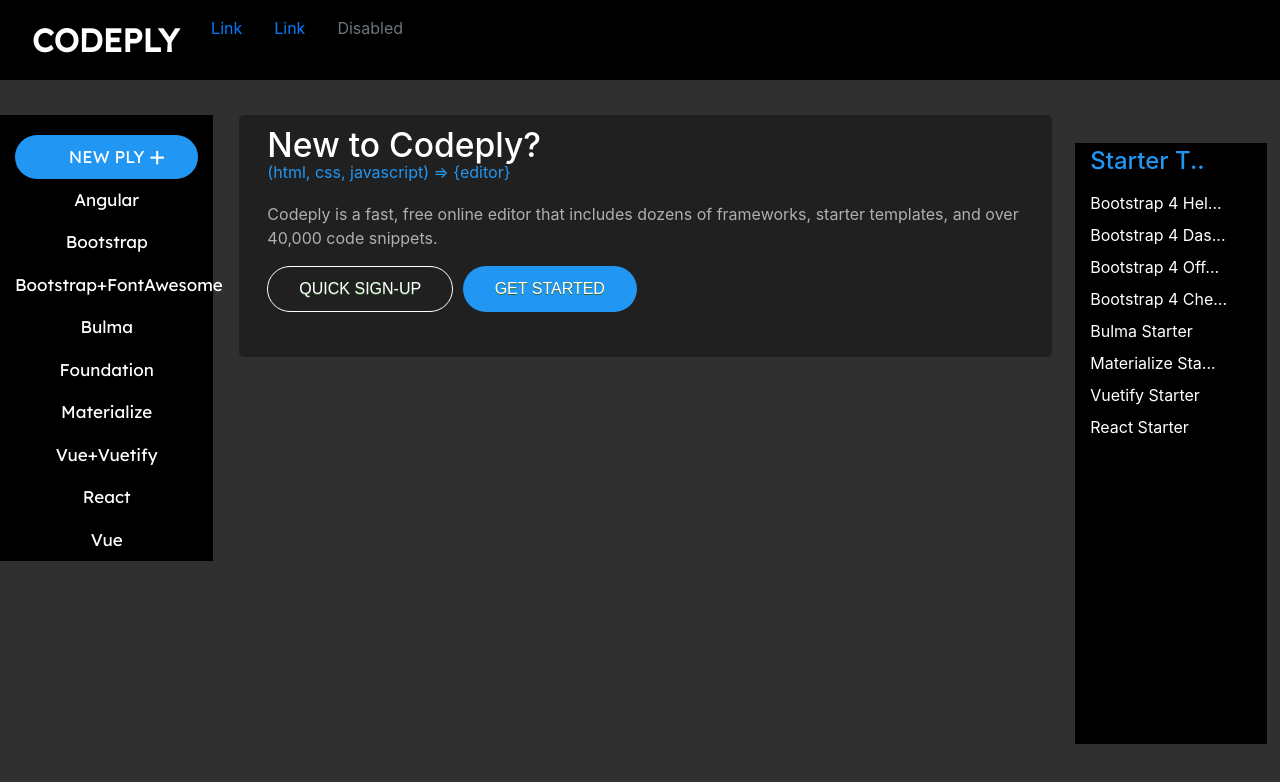
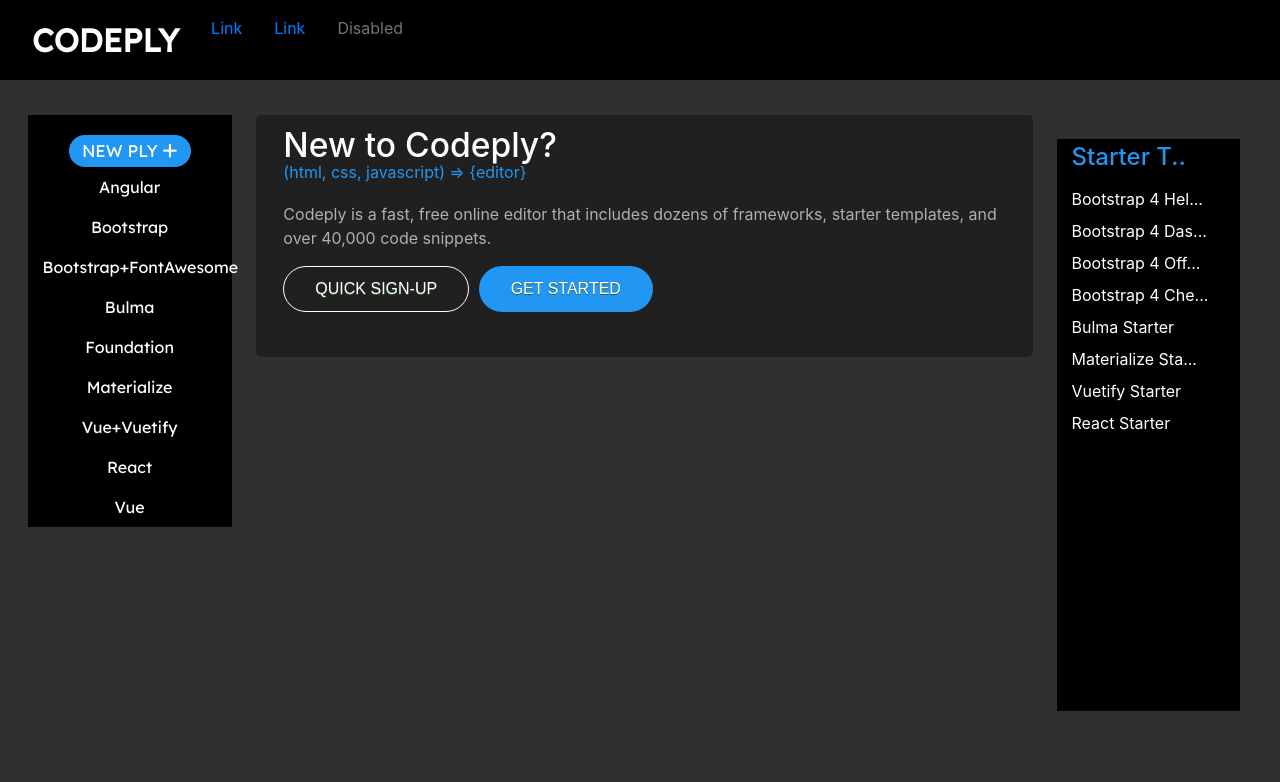
Before and after one commit to mirighost/CodePly, a plain HTML site: page index.html in a window 1280 px wide. Drawn offline with nearby package versions, Linux system fonts and the light colour scheme.

Commit message:
fixed little bugs

```diff
--- a/section/style.scss
+++ b/section/style.scss
@@ -1,53 +1,50 @@
 #main-component {
     padding-top: 35px;
     position: relative;
-
+    margin-left: 1%;
+        margin-right: 1%;
     // left section
     .left {
-
+        margin-bottom: 10px;
         background-color: #000;
         padding-top: 20px;
-
+        text-align: center;
         .button {
             text-align: center;
-            padding: 5%;
+            padding: 2%;
             border: 0px solid #2196f3;
             border-radius: 100px;
             background: #2196f3;
             color: #ffffff;
             text-decoration: none;
-            width: 100%;
+            width: 70%;
             font-family: 'Lexend Deca', sans-serif;
             font-size: 17px;
             position: relative;
             line-height: 150%;
 
-            .fas{
-                position: absolute;
-                right: 0%;
-                left: 55%;
-                bottom: 13px;
-            }
+            // .fas {
+            //     position: absolute;
+            //     right: 0%;
+            //     left: 55%;
+            //     bottom: 13px;
+            // }
 
         }
 
-
-
-
-        .left-containers{
-
+        .left-containers {
             text-align: center;
 
             .left-links {
                 color: #fff;
-                font-size: 17px;
-                line-height: 250%;
+                // font-size: 17px;
+                line-height: 40px;
 
-                .left-link{
+                .left-link {
 
                     font-family: 'Lexend Deca', sans-serif;
                     color: #fff;
-                    font-size: 17px;
+                    // font-size: 17px;
                     text-decoration: none;
                 }
             }
@@ -114,7 +111,7 @@
 
     }
 
-    .right{
+    .right {
         background-color: #000;
         position: absolute;
         right: 1%;
@@ -122,19 +119,19 @@
         height: 125%;
         width: 15%;
 
-        .right-containers{
+        .right-containers {
 
 
-            #h2{
+            #h2 {
                 font-size: 150%;
                 color: #2196f3;
                 line-height: 150%;
             }
 
-            .right-links{
+            .right-links {
                 line-height: 200%;
 
-                .right-link{
+                .right-link {
                     text-decoration: none;
                     color: #fff;
                 }
```
Also changed, not shown: index.html (+3 -3 lines), section/style.css, 1 other file.
